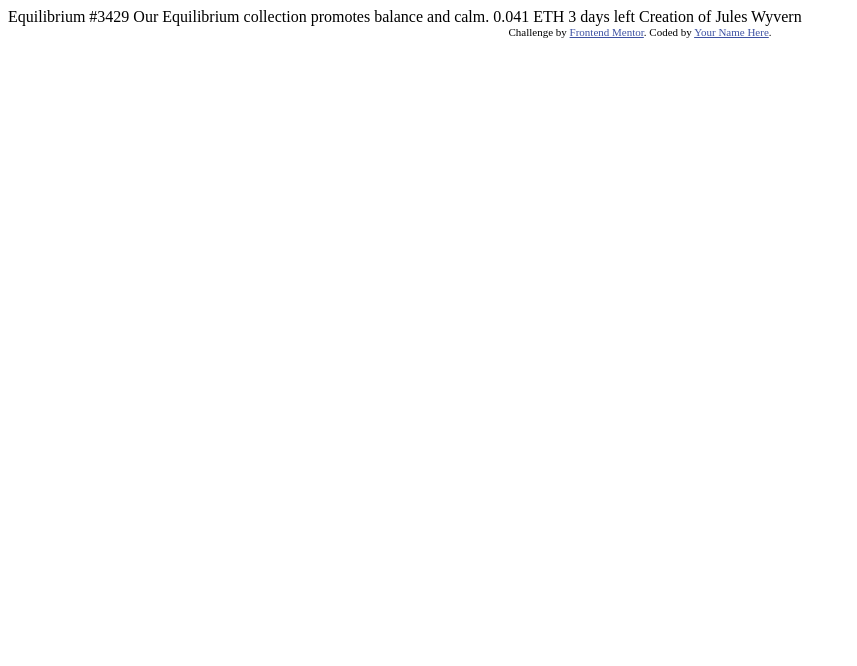
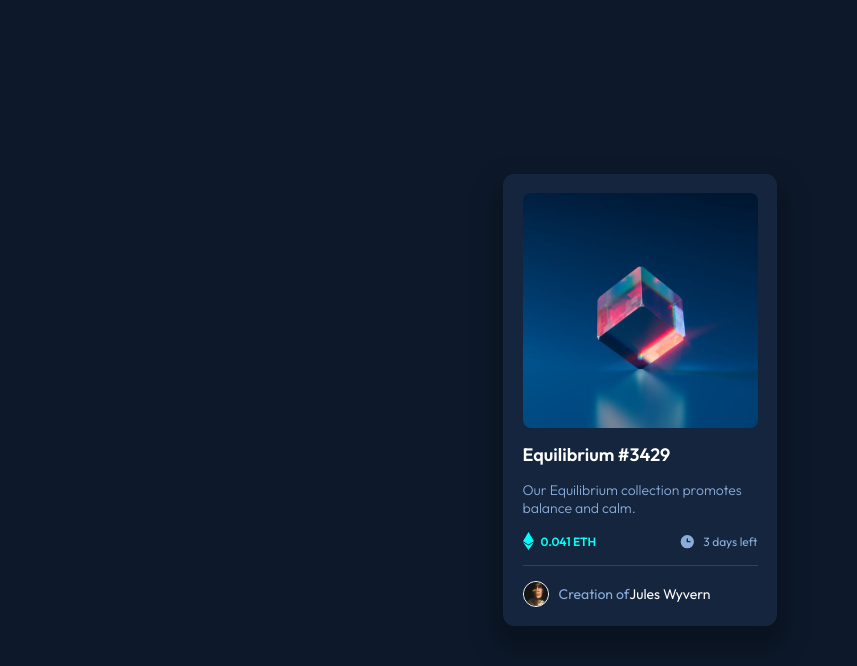
Before and after one commit to smolskig/nft-preview-card-component, a plain HTML site: page index.html in a window 1280 px wide. Shown: the whole page, without its empty margins (0-857 px from the left). Drawn offline with Linux system fonts and the light colour scheme.

Commit message:
adding website

```diff
--- a/index.html
+++ b/index.html
@@ -1,33 +1,63 @@
 <!DOCTYPE html>
 <html lang="en">
   <head>
-  <meta charset="UTF-8">
-  <meta name="viewport" content="width=device-width, initial-scale=1.0"> <!-- displays site properly based on user's device -->
+    <meta charset="UTF-8" />
+    <meta name="viewport" content="width=device-width, initial-scale=1.0" />
+    <!-- displays site properly based on user's device -->
 
-  <link rel="icon" type="image/png" sizes="32x32" href="./images/favicon-32x32.png">
-
+    <link
+      rel="icon"
+      type="image/png"
+      sizes="32x32"
+      href="./images/favicon-32x32.png"
+    />
+    <link rel="preconnect" href="https://fonts.googleapis.com" />
+    <link rel="preconnect" href="https://fonts.gstatic.com" crossorigin />
+    <link
+      href="https://fonts.googleapis.com/css2?family=Outfit:wght@300;400;600&display=swap"
+      rel="stylesheet"
+    />
+    <link rel="stylesheet" href="style.css" />
     <title>Frontend Mentor | NFT preview card component</title>
 
-  <!-- Feel free to remove these styles or customise in your own stylesheet 👍 -->
-  <style>
-    .attribution { font-size: 11px; text-align: center; }
-    .attribution a { color: hsl(228, 45%, 44%); }
-  </style>
+    <style></style>
   </head>
   <body>
-
-  Equilibrium #3429
-
+    <main>
+      <div class="card">
+        <div class="card__image--hover">
+          <div class="image-hover__container">
+            <img
+              src="./images/icon-view.svg"
+              class="hover__icon"
+              alt="view image icon"
+            />
+          </div>
+          <img
+            src="./images/image-equilibrium.jpg"
+            class="crypto-image"
+            alt="crypto image"
+          />
+        </div>
+        <span class="card__title">Equilibrium #3429</span>
+        <p class="card__description">
           Our Equilibrium collection promotes balance and calm.
-
+        </p>
+        <div class="card__info">
+          <span class="info__crypto info__item">
+            <img src="./images/icon-ethereum.svg" alt="coin icon" />
             0.041 ETH
+          </span>
+          <span class="info__item">
+            <img src="./images/icon-clock.svg" alt="clock icon" />
             3 days left
-
-  Creation of Jules Wyvern
-
-  <div class="attribution">
-    Challenge by <a href="https://www.frontendmentor.io?ref=challenge" target="_blank">Frontend Mentor</a>.
-    Coded by <a href="#">Your Name Here</a>.
+          </span>
         </div>
+        <div class="card__profile">
+          <img src="./images/image-avatar.png" alt="profile avatar" />
+          Creation of <span class="profile__name">Jules Wyvern</span>
+        </div>
+      </div>
+    </main>
   </body>
 </html>
--- /dev/null
+++ b/style.css
@@ -0,0 +1,127 @@
+:root {
+  --color-soft-blue: hsl(215, 51%, 70%);
+  --color-cyan: hsl(178, 100%, 50%);
+  --color-cyan-hover: hsla(178, 100%, 50%, 0.479);
+  --color-background: hsl(217, 54%, 11%);
+  --color-card: hsl(216, 50%, 16%);
+  --color-line: hsl(215, 32%, 27%);
+  --color-white: hsl(0, 0%, 100%);
+}
+body {
+  box-sizing: border-box;
+  margin: 0;
+  width: 100%;
+  height: 100vh;
+  font-family: "Outfit";
+  color: var(--color-white);
+}
+main {
+  display: flex;
+  justify-content: center;
+  align-items: center;
+  height: 100%;
+  background-color: var(--color-background);
+}
+
+/* card content section  */
+.card {
+  display: flex;
+  flex-direction: column;
+  align-items: flex-start;
+  gap: 15px;
+  padding: 1.2rem;
+  width: 235px;
+  border-radius: 0.7rem;
+  background: var(--color-card);
+
+  box-shadow: 0px 16px 25px 10px rgba(0, 0, 0, 0.287);
+}
+.crypto-image {
+  position: relative;
+  width: 100%;
+  border-radius: 0.5rem;
+}
+
+.card__title {
+  font-weight: 600;
+  font-size: 18px;
+}
+
+.card__description {
+  color: var(--color-soft-blue);
+  font-weight: 200;
+  margin: 0;
+  font-size: 14px;
+}
+
+/* crypto info section */
+.card__info {
+  display: flex;
+  align-items: center;
+  justify-content: space-between;
+  width: 100%;
+  font-size: 12px;
+  border-bottom: 1px solid var(--color-line);
+  padding-bottom: 15px;
+}
+.info__item {
+  display: flex;
+  align-items: center;
+  gap: 7px;
+  color: var(--color-soft-blue);
+}
+.info__crypto {
+  font-weight: 600;
+  color: var(--color-cyan);
+}
+.info__item img {
+  width: auto;
+}
+
+/* profile section */
+.card__profile {
+  display: flex;
+  align-items: center;
+  color: var(--color-soft-blue);
+  font-size: 14px;
+}
+.card__profile img {
+  width: 1.5rem;
+  margin-right: 10px;
+  border: 1px solid var(--color-white);
+  border-radius: 50%;
+}
+.profile__name {
+  color: var(--color-white);
+}
+
+/* active-states */
+.card__title:hover,
+.profile__name:hover {
+  color: var(--color-cyan);
+  cursor: pointer;
+}
+
+.card__image--hover {
+  display: flex;
+  align-items: center;
+  justify-content: center;
+  position: relative;
+}
+.card__image--hover:hover .image-hover__container {
+    cursor:pointer;
+    opacity: 1;
+}
+.image-hover__container {
+  content: "";
+  opacity:0;
+  display: flex;
+  justify-content: center;
+  align-items: center;
+  position: absolute;
+  width: 100%;
+  height: 100%;
+  background-color: var(--color-cyan-hover);
+  border-radius: 0.5rem;
+  z-index: 1;
+}
```
Lines whose indentation alone changed are shown as unchanged.
